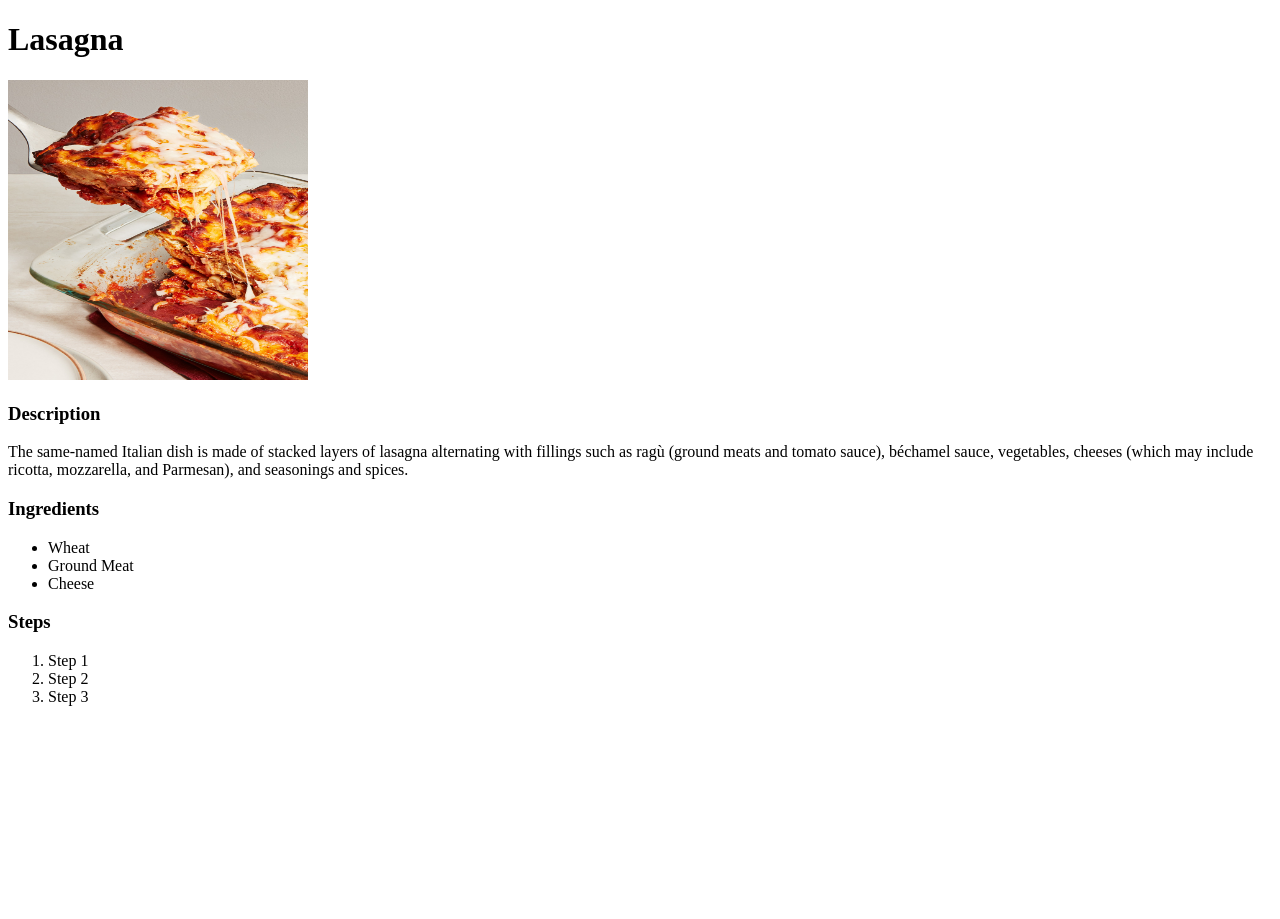
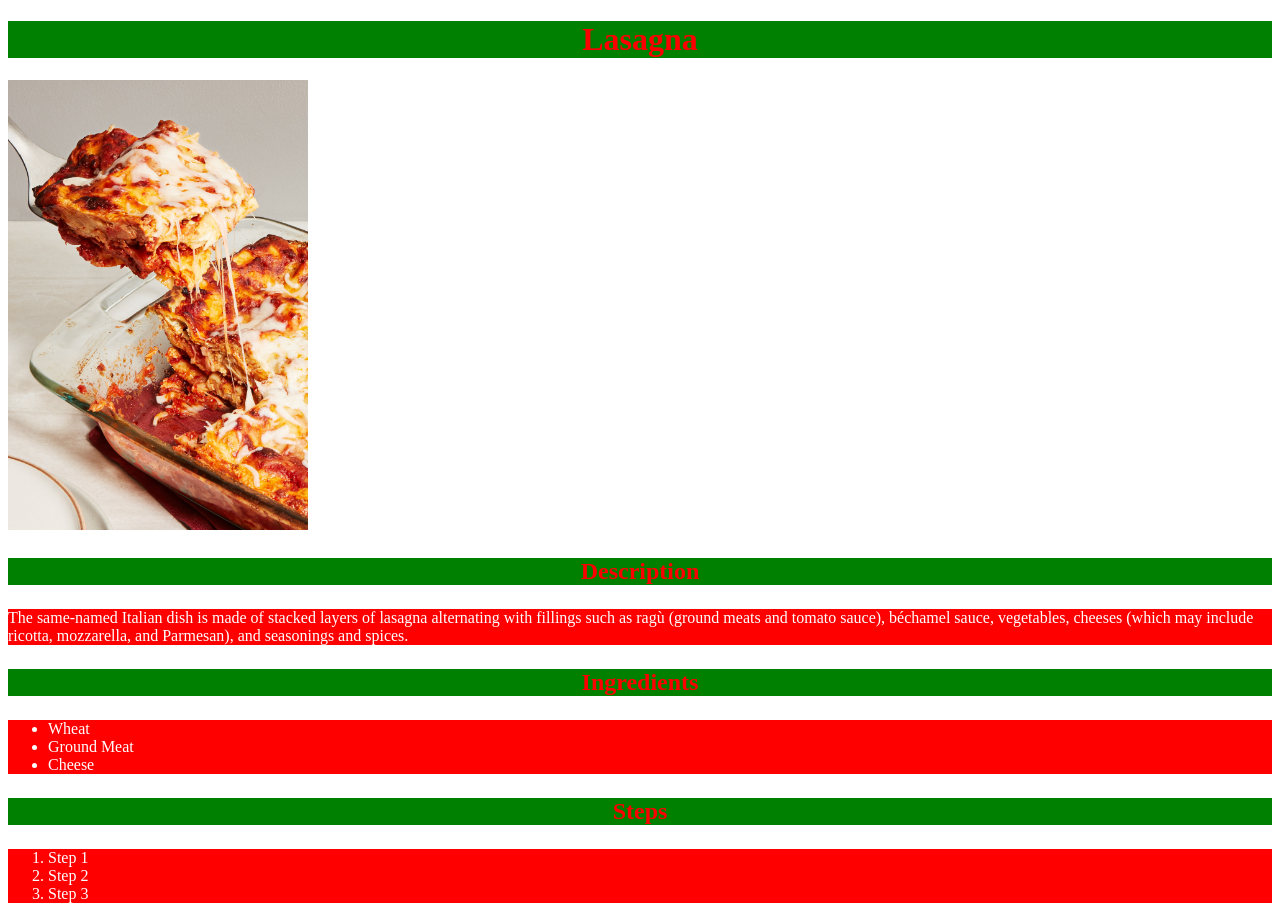
Before and after one commit to kiarashlotfalizadeh/odin-recipes, a plain HTML site: page recipes/lasagna.html in a window 1280 px wide. Before the commit the page ends 800 px from the top, so only its background shows below. Drawn offline with Linux system fonts and the light colour scheme.

Commit message:
Improve style of webpage and recipe pages
Added css attributes to most elements to improve the look of the page

```diff
--- a/recipes/lasagna.html
+++ b/recipes/lasagna.html
@@ -3,15 +3,16 @@
 <head>
     <meta charset="UTF-8">
     <title>Lasagna</title>
+    <link rel="stylesheet" href="../styles.css">
 </head>
 <body>
     <h1>Lasagna</h1>
 
-    <img src="../img/lasagna.jpg" alt="Finished Lasagna Dish" height="300" width="300">
+    <img src="../img/lasagna.jpg" alt="Finished Lasagna Dish">
 
     <h3>Description</h3>
 
-    <p>The same-named Italian dish is made of stacked layers of lasagna alternating with fillings such as ragù (ground meats and tomato sauce), béchamel sauce, vegetables, cheeses (which may include ricotta, mozzarella, and Parmesan), and seasonings and spices.</p>
+    <p class="description">The same-named Italian dish is made of stacked layers of lasagna alternating with fillings such as ragù (ground meats and tomato sauce), béchamel sauce, vegetables, cheeses (which may include ricotta, mozzarella, and Parmesan), and seasonings and spices.</p>
 
     <h3>Ingredients</h3>
 
--- /dev/null
+++ b/styles.css
@@ -0,0 +1,28 @@
+h1 {
+    background-color: green;
+    color: red;
+    text-align: center;
+}
+
+a {
+    font-weight: bold;
+    color: red;
+    font-size: 24px;
+}
+
+img {
+    width: 300px;
+    height: auto;
+}
+
+h3 {
+    background-color: green;
+    color: red;
+    text-align: center;
+    font-size: 24px;
+}
+
+ul, ol, .description {
+    background-color: red;
+    color: white;
+}
```
Also changed, not shown: index.html (+1 -0 lines), recipes/bolognese.html (+3 -2 lines), recipes/tiramisu.html (+3 -2 lines).
